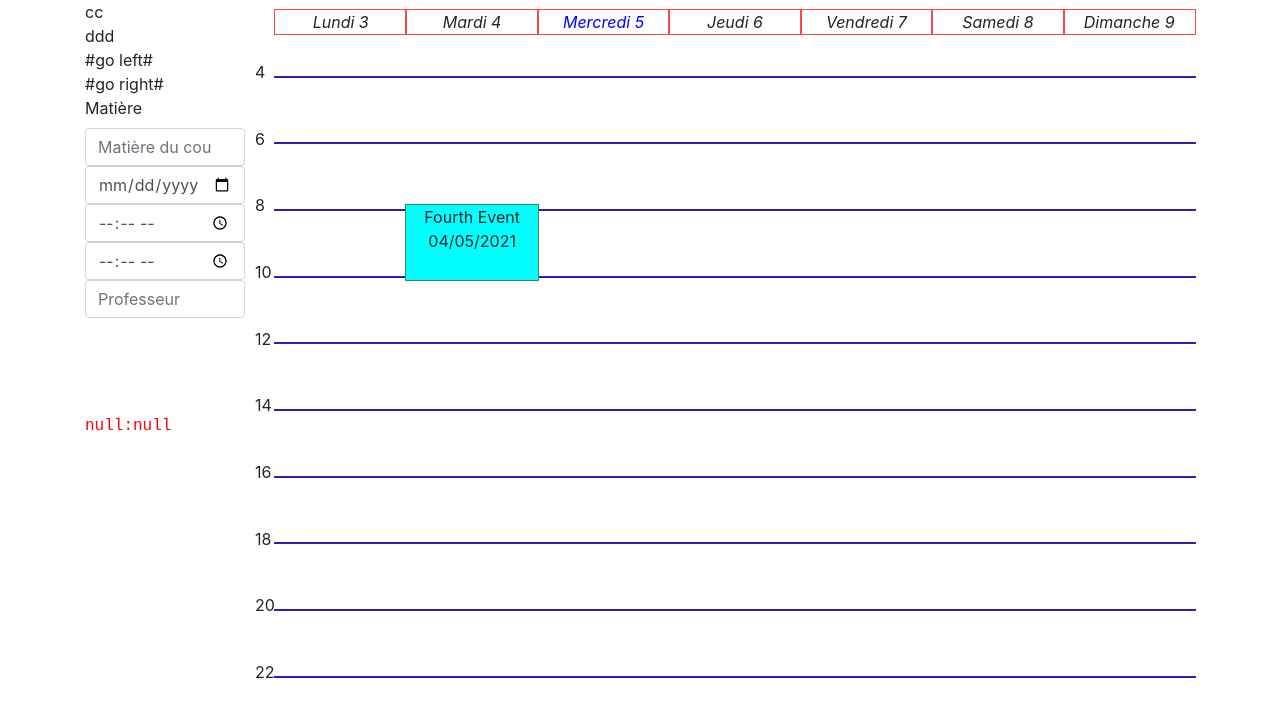
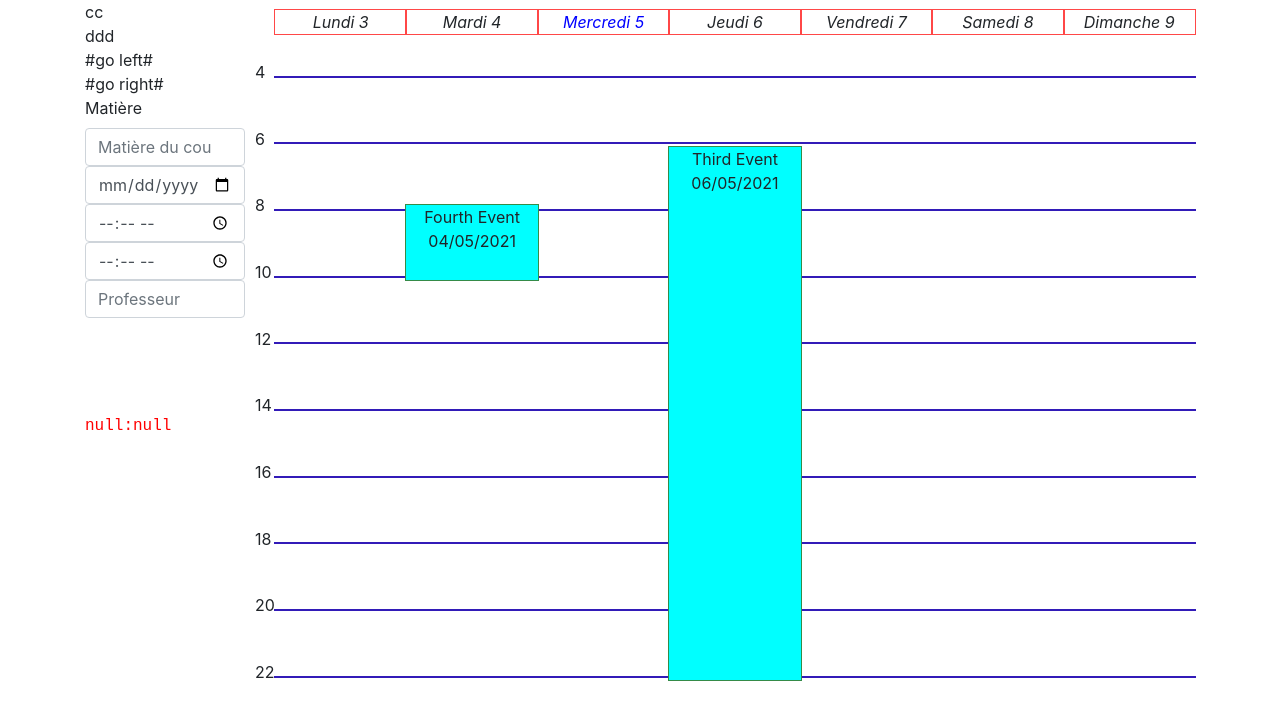
Before and after one commit to Loop-afk/amu-edt, a Nuxt app: page / in a window 1280 px wide. Shown: the top 720 px of the page. Built offline with nearby package versions, Linux system fonts and the light colour scheme.

Commit message:
clean up

```diff
--- a/assets/js/comparableDate.js
+++ b/assets/js/comparableDate.js
@@ -3,11 +3,5 @@ export function getComparableFromDate (date) {
 }
 
 export function compareComparableDate (c1, c2) {
-  /*
-  console.log(c1.day, c2.day)
-  console.log(c1.month, c2.month)
-  console.log(c1.year, c2.year)
-  console.log('(----)')
-  */
   return c1.day === c2.day && c1.month === c2.month && c1.year === c2.year
 }
--- a/assets/js/weekDays.js
+++ b/assets/js/weekDays.js
@@ -6,16 +6,12 @@ let date = null
 export function getWeekDays (scheduleSettingsDate) {
   const scheduleSettingsDateComparable = getComparableFromDate(scheduleSettingsDate)
   if (date === null) {
-    // console.log('start')
     date = scheduleSettingsDateComparable
     return weekDays
   }
-  console.log('==>', date, scheduleSettingsDateComparable)
   if (compareComparableDate(date, scheduleSettingsDateComparable)) {
-    // console.log('same date')
     return weekDays
   }
-  // console.log('third')
   weekDays = null
   date = scheduleSettingsDate
   return weekDays
--- a/components/AddCourse/Formular.vue
+++ b/components/AddCourse/Formular.vue
@@ -37,18 +37,17 @@ export default {
         teacher: null,
         room: null
       },
-      test: '',
 
       formular_options: {
         title: ['Algorithmique', 'Logique', 'Projet'],
         teacher: ['Line JAMET JAKUBIEC', 'Victor CEPOI', 'Séverine Fratanie'],
-        groups: [1, 2, 3]
+        groups: ['L3 info', 'L3 info']
 
       }
     }
   },
   computed: {
-    startTime: { // overide
+    startTime: { // @Overide de v-model
       get () {
         return this.formular.start.hour + ':' + this.formular.start.minutes
       },
@@ -58,7 +57,7 @@ export default {
         this.formular.start.minutes = temp[1]
       }
     },
-    endTime: { // overide
+    endTime: { // @Overide de v-model
       get () {
         return this.formular.end.hour + ':' + this.formular.end.minutes
       },
--- a/components/Schedule/Schedule.vue
+++ b/components/Schedule/Schedule.vue
@@ -64,7 +64,7 @@ export default {
         },
         data: [
           {
-            day: { month: 5, day: 4, year: 2021 },
+            day: { day: 4, month: 5, year: 2021 },
             groups: [{ id: 1, value: 'L3 info' }],
             start: {
               hours: 7,
@@ -88,7 +88,7 @@ export default {
             }
           },
           {
-            day: { month: 4, day: 6, year: 2021 },
+            day: { day: 6, month: 5, year: 2021 },
             groups: [{ id: 1, value: 'L3 info' }],
             start: {
               hours: 6,
@@ -124,23 +124,19 @@ export default {
   methods: {
     scheduleSettingsGetWeekDays () {
       const dayWeek = []
-      // console.log(this.scheduleSettingsDate, -1 * this.scheduleSettingsDate.getDay() + 1)
       const weekDate = addDays(this.scheduleSettingsDate, -1 * this.scheduleSettingsDate.getDay() + 1)
       for (const dayWeekKey of Array(this.daysOfTheWeek).keys()) {
         const tempDate = addDays(weekDate, dayWeekKey)
-        console.log(weekDate, dayWeekKey, tempDate)
         dayWeek.push(tempDate)
+        // récuperer json et ajouter à scheduleSchedule ici
+        // todo : optimiser ça
       }
-      console.table(dayWeek)
       return dayWeek
     },
     scheduleParseSchedule (schedule, day) { // permet d'envoyer seulement les cours du jour au composant ScheduleDay
       const comparableDay = getComparableFromDate(day)
-      console.log(comparableDay)
       const a = schedule.data.filter(course => compareComparableDate(course.day, comparableDay))
       let b = a.filter(course => this.scheduleDisplayedGroups.some(eachGroup => course.groups.some(courseAllowed => courseAllowed.id === eachGroup)) === true)
-      // console.log(b)
-      // console.log('---')
       if (b.length === 0) {
         b = null
       }
--- a/pages/index.vue
+++ b/pages/index.vue
@@ -55,8 +55,7 @@ export default {
       clearIdTarget()
       // à optimiser
       if (event === 'right') { offset = 7 } else if (event === 'left') { offset = -7 } else { console.warn('Illegal value from weekChange event: ' + event) }
-      const nday = addDays(this.day, offset)
-      this.day = nday
+      this.day = addDays(this.day, offset)
     }
   }
 }
```
